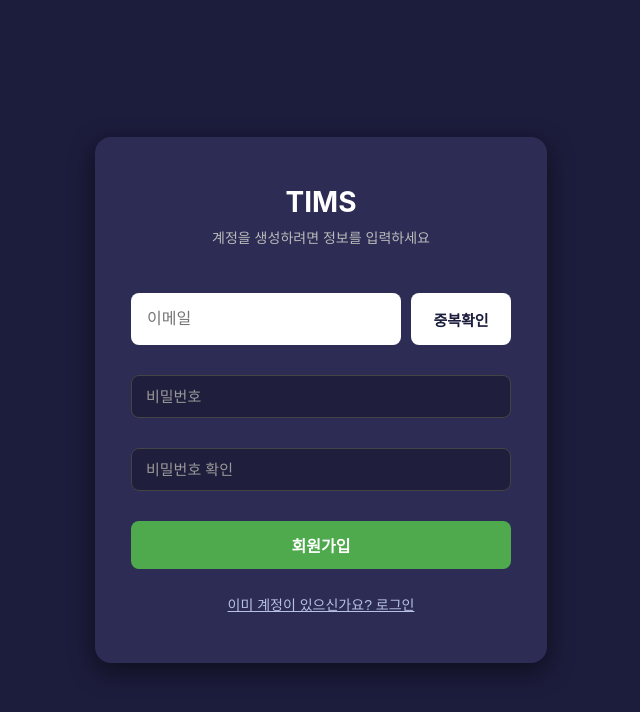
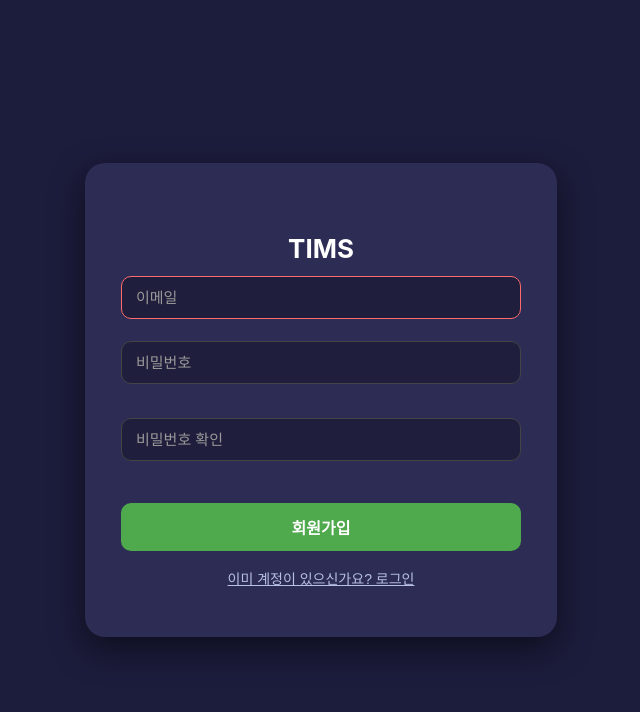
Before and after one commit to dhwiwwx/ReactCenter_Todo, a React (Create React App) app in the folder todolist/: page /signup in a window 1280 px wide. Shown: the top 712 px of the page, without its empty margins (319-959 px from the left). Built offline with nearby package versions, Linux system fonts and the light colour scheme; no server answers.

Commit message:
회원가입 디자인 수정

```diff
--- a/todolist/src/Pages/Signup/Signup.styled.tsx
+++ b/todolist/src/Pages/Signup/Signup.styled.tsx
@@ -9,91 +9,104 @@ export const Container = styled.div`
 `;
 
 export const SignupBox = styled.div`
-  background-color: #2d2d5a;
-  padding: 40px;
-  border-radius: 16px;
-  box-shadow: 0 8px 16px rgba(0, 0, 0, 0.4);
+  background-color: #2c2c54;
+  padding: 48px 36px;
+  border-radius: 20px;
+  box-shadow: 0 12px 32px rgba(0, 0, 0, 0.5);
   display: flex;
   flex-direction: column;
-  width: 320px;
+  align-items: stretch;
+  width: 400px;
+  max-width: 90vw;
 `;
 
 export const Title = styled.h2`
+  font-size: 26px;
   color: white;
   text-align: center;
-  margin-bottom: 24px;
+  margin-bottom: 12px; // 🔥 기존보다 1.5배 이상 넓힘
 `;
 
-export const Input = styled.input`
-  padding: 12px;
+export const SubTitle = styled.p`
+  font-size: 14px;
+  color: #bbb;
+  text-align: center;
+  margin-bottom: 40px; // 🔥 인풋이랑 훨씬 멀리 떨어지게
+`;
+
+export const Input = styled.input<{ hasError?: boolean }>`
+  padding: 12px 14px;
   margin-bottom: 16px;
-  border: none;
-  border-radius: 8px;
-  outline: none;
-  font-size: 16px;
+  border: 1px solid ${({ hasError }) => (hasError ? "#ff6b6b" : "#444")};
+  border-radius: 10px;
+  background-color: #1f1f3d;
+  color: white;
+  font-size: 15px;
+  width: 100%;
+  box-sizing: border-box;
+  transition: all 0.2s ease;
+
+  &::placeholder {
+    color: #999;
+  }
+
+  &:focus {
+    outline: none;
+    border-color: ${({ hasError }) => (hasError ? "#ff6b6b" : "#4fa94d")};
+    box-shadow: 0 0 0 2px
+      ${({ hasError }) =>
+        hasError ? "rgba(255, 107, 107, 0.4)" : "rgba(79, 169, 77, 0.3)"};
+    background-color: #25254d;
+  }
+`;
+
+export const EmailRow = styled.div`
+  display: flex;
+  width: 100%;
+  margin-bottom: 4px;
+`;
+
+export const EmailInput = styled(Input)`
+  margin-bottom: 0;
+`;
+
+export const InfoText = styled.p<{ color: string }>`
+  font-size: 13px;
+  margin: 6px 0 12px 4px;
+  color: ${({ color }) => color};
+  transition: color 0.2s ease;
 `;
 
 export const Button = styled.button`
   padding: 12px;
   font-size: 16px;
-  background-color: white;
-  color: #1c1c3c;
+  background-color: #4fa94d;
+  color: white;
   border: none;
-  border-radius: 8px;
+  border-radius: 10px;
   cursor: pointer;
-  margin-bottom: 12px;
   font-weight: bold;
+  width: 100%;
+  margin-top: 8px;
+  transition: background-color 0.2s ease;
 
   &:hover {
-    background-color: #ddd;
+    background-color: #3c8c3c;
+  }
+
+  &:disabled {
+    opacity: 0.6;
+    cursor: not-allowed;
   }
 `;
 
-export const EmailRow = styled.div`
-  display: flex;
-  gap: 10px;
-  width: 100%;
-  margin-bottom: 16px;
-`;
-
-export const EmailInput = styled.input`
-  flex: 1;
-  height: 52px;
-  border-radius: 8px;
-  border: none;
-  font-size: 16px;
-  padding: 0 16px;
-  box-sizing: border-box;
-`;
-
-export const CheckButton = styled.button`
-  width: 100px;
-  height: 52px;
-  font-size: 15px;
-  font-weight: bold;
-  border: none;
-  border-radius: 8px;
-  background-color: white;
-  color: #1c1c3c;
-  cursor: pointer;
-
-  &:hover {
-    background-color: #ddd;
-  }
-`;
-
-export const InfoText = styled.p<{ color: string }>`
-  font-size: 14px;
-  margin: 4px 0 10px 4px;
-  color: ${({ color }) => color};
-`;
 export const LinkButton = styled.button`
   background: none;
   border: none;
-  color:rgb(184, 193, 229);
+  color: #b8c1e5;
   font-size: 14px;
   cursor: pointer;
-  margin-top: 12px;
+  margin-top: 16px;
   text-decoration: underline;
   transition: color 0.2s;
 
--- a/todolist/src/Pages/Signup/Signup.tsx
+++ b/todolist/src/Pages/Signup/Signup.tsx
@@ -1,21 +1,13 @@
 import React, { useState } from "react";
-import {
-  createUserWithEmailAndPassword,
-  fetchSignInMethodsForEmail,
-} from "firebase/auth";
+import { createUserWithEmailAndPassword } from "firebase/auth";
 import { auth } from "../../Firebase/firebase";
 import { useNavigate } from "react-router-dom";
 import {
   Container,
-  LoginBox,
-  LogoSection,
-  ServiceName,
-  SubTitle,
+  SignupBox,
+  Title,
   Input,
   Button,
-} from "../Login/Login.styled";
-import {
-  CheckButton,
   EmailInput,
   EmailRow,
   LinkButton,
@@ -24,7 +16,6 @@ import {
 
 function Signup() {
   const [email, setEmail] = useState("");
-  const [emailChecked, setEmailChecked] = useState(false);
   const [password, setPassword] = useState("");
   const [confirmPassword, setConfirmPassword] = useState("");
   const [emailMessage, setEmailMessage] = useState("");
@@ -35,54 +26,27 @@ function Signup() {
   const [isConfirmValid, setIsConfirmValid] = useState(false);
   const navigate = useNavigate();
 
-  // ✅ 이메일 중복 확인
-  const handleEmailCheck = async () => {
-    const trimmedEmail = email.trim();
-    if (!trimmedEmail) {
-      alert("이메일을 입력해주세요.");
-      return;
-    }
-
-    try {
-      const methods = await fetchSignInMethodsForEmail(auth, trimmedEmail);
-
-      if (methods.length > 0) {
-        alert("이미 사용 중인 이메일입니다.");
-        setEmailChecked(false);
-      } else {
-        alert("사용 가능한 이메일입니다.");
-        setEmailChecked(true);
-      }
-    } catch (error) {
-      alert("이메일 확인 중 오류가 발생했습니다.");
-      setEmailChecked(false);
-    }
-  };
-
   const handleSignup = async () => {
     const trimmedEmail = email.trim();
+
     if (!trimmedEmail || !password || !confirmPassword) {
       alert("모든 항목을 입력해주세요.");
       return;
     }
 
-    if (!isEmailValid) {
-      alert("유효한 이메일을 입력해주세요.");
+    const regex = /^[^\s@]+@[^\s@]+\.[^\s@]+$/;
+    if (!regex.test(trimmedEmail)) {
+      alert("유효한 이메일 형식이 아닙니다.");
       return;
     }
 
-    if (!isPasswordValid) {
+    if (password.length < 6) {
       alert("비밀번호는 최소 6자 이상이어야 합니다.");
       return;
     }
 
-    if (!isConfirmValid) {
+    if (password !== confirmPassword) {
       alert("비밀번호가 일치하지 않습니다.");
-      return;
-    }
-
-    if (!emailChecked) {
-      alert("이메일 중복 확인을 해주세요.");
       return;
     }
 
@@ -91,6 +55,7 @@ function Signup() {
       alert("회원가입 성공! 로그인해주세요.");
       navigate("/");
     } catch (error: any) {
+      console.error("회원가입 실패:", error);
       let message = "회원가입 실패";
       switch (error.code) {
         case "auth/email-already-in-use":
@@ -109,24 +74,20 @@ function Signup() {
 
   return (
     <Container>
-      <LoginBox>
-        <LogoSection>
-          <ServiceName>TIMS</ServiceName>
-          <SubTitle>계정을 생성하려면 정보를 입력하세요</SubTitle>
-        </LogoSection>
+      <SignupBox>
+        <Title>TIMS</Title>
 
         <EmailRow>
           <EmailInput
             type="email"
             placeholder="이메일"
             value={email}
+            hasError={!isEmailValid}
             onChange={(e) => {
-              const value = e.target.value;
-              const trimmedValue = value.trim();
-              setEmail(value);
-              setEmailChecked(false);
+              const trimmed = e.target.value.trim();
+              setEmail(trimmed);
               const regex = /^[^\s@]+@[^\s@]+\.[^\s@]+$/;
-              if (regex.test(trimmedValue)) {
+              if (regex.test(trimmed)) {
                 setEmailMessage("올바른 이메일 형식입니다.");
                 setIsEmailValid(true);
               } else {
@@ -135,9 +96,11 @@ function Signup() {
               }
             }}
           />
-          <CheckButton onClick={handleEmailCheck}>중복확인</CheckButton>
         </EmailRow>
-        <InfoText color={isEmailValid ? "#4fa94d" : "#ff6b6b"}>{emailMessage}</InfoText>
+        <InfoText color={isEmailValid ? "#4fa94d" : "#ff6b6b"}>
+          {emailMessage}
+        </InfoText>
+
         <Input
           type="password"
           placeholder="비밀번호"
@@ -152,6 +115,7 @@ function Signup() {
               setPasswordMessage("비밀번호는 최소 6자 이상이어야 합니다.");
               setIsPasswordValid(false);
             }
+
             if (confirmPassword) {
               if (value === confirmPassword) {
                 setConfirmMessage("비밀번호가 일치합니다.");
@@ -163,7 +127,10 @@ function Signup() {
             }
           }}
         />
-        <InfoText color={isPasswordValid ? "#4fa94d" : "#ff6b6b"}>{passwordMessage}</InfoText>
+        <InfoText color={isPasswordValid ? "#4fa94d" : "#ff6b6b"}>
+          {passwordMessage}
+        </InfoText>
+
         <Input
           type="password"
           placeholder="비밀번호 확인"
@@ -180,13 +147,15 @@ function Signup() {
             }
           }}
         />
-        <InfoText color={isConfirmValid ? "#4fa94d" : "#ff6b6b"}>{confirmMessage}</InfoText>
+        <InfoText color={isConfirmValid ? "#4fa94d" : "#ff6b6b"}>
+          {confirmMessage}
+        </InfoText>
 
         <Button onClick={handleSignup}>회원가입</Button>
         <LinkButton onClick={() => navigate("/")}>
           이미 계정이 있으신가요? 로그인
         </LinkButton>
-      </LoginBox>
+      </SignupBox>
     </Container>
   );
 }
```
